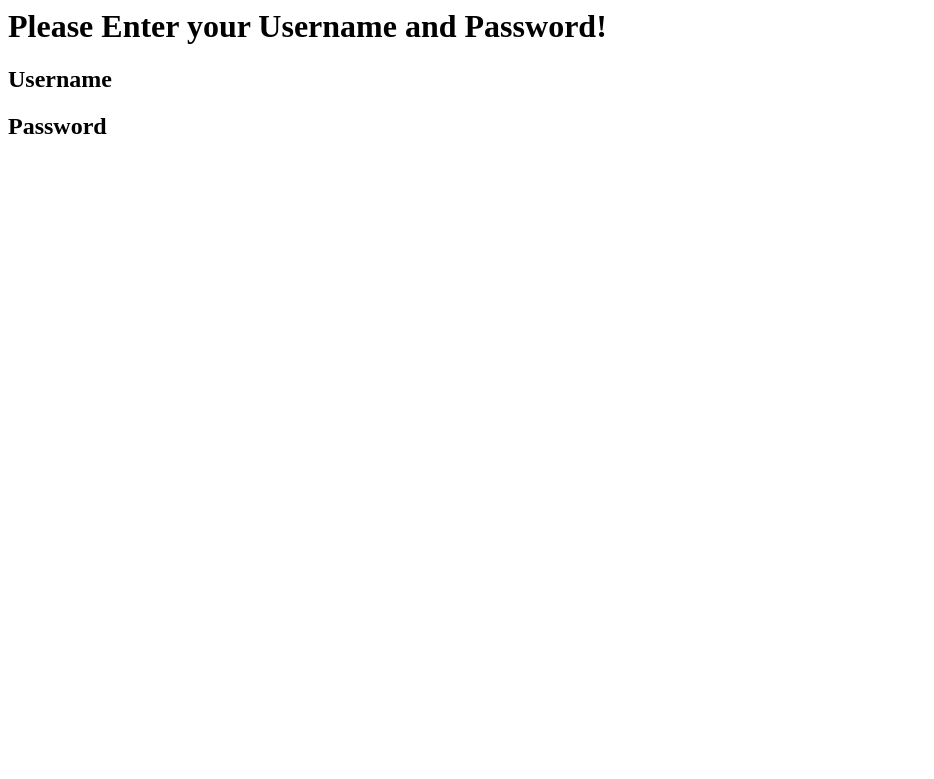
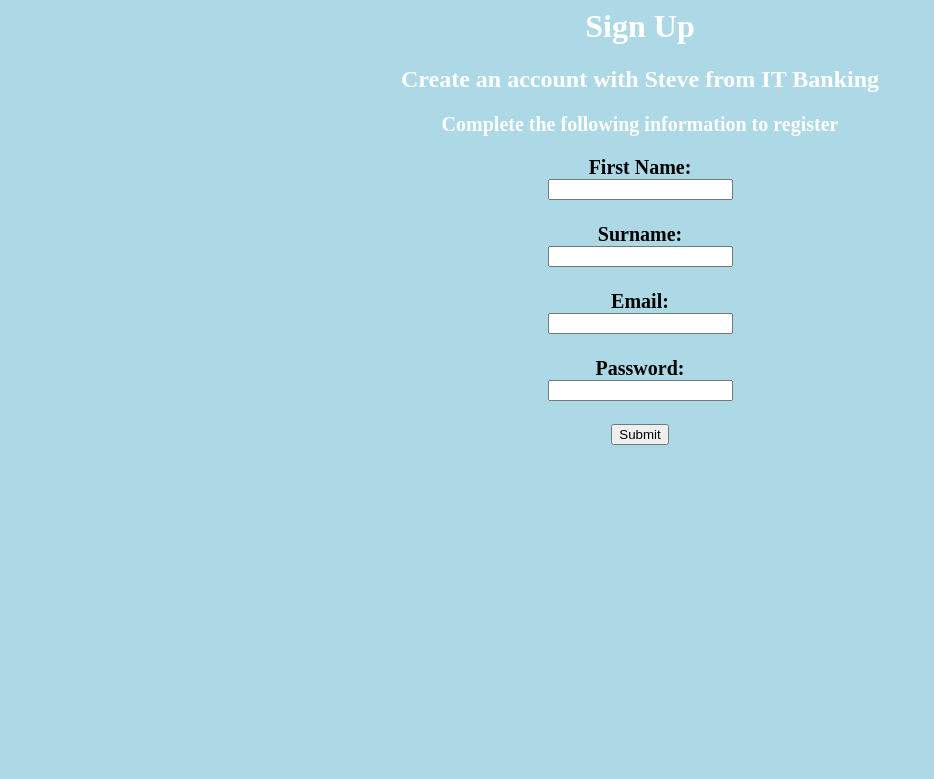
Before and after one commit to Qisen25/OAUTHSessionFixation, a Flask app: page /login in a window 1280 px wide. Shown: the top 779 px of the page, without its empty margins (0-934 px from the left). Run offline with Flask 2, Linux system fonts and the light colour scheme.

Commit message:
Update login.html

```diff
--- a/NewDemo/flaskr/templates/login.html
+++ b/NewDemo/flaskr/templates/login.html
@@ -1,7 +1,59 @@
 <html>
-<body>
-  <h1>Please Enter your Username and Password!</h1>
-  <h2>Username</h2>
-  <h2>Password</h2>
-</body>
+  <head>
+    <title>Steve from IT Banking</title>
+  </head>
+
+  <style>
+    body {
+      background-color:lightblue;
+    }
+
+    h1 {
+      color: white;
+      text-align: center;
+    }
+
+    h2 {
+      color: white;
+      text-align: center;
+    }
+
+    p {
+      color: white;
+      text-align: center;
+      font-size: 20px;
+    }
+
+    form {
+      text-align: center;
+      font-size: 20px;
+      color: black;
+    }
+
+    footer {
+      text-align: center;
+      font-size: 10px;
+    }
+
+  </style>
+
+  <body>
+    <h1>Sign Up</h1>
+    <h2>Create an account with Steve from IT Banking<h2>
+    <p>Complete the following information to register</p>
+
+    <form>
+      <label for='fname'>First Name:</label><br>
+      <input type="text" id="fname" name="fname"><br><br>
+      <label for='lname'>Surname:</label><br>
+      <input type="text" id="lname" name="lname"><br><br>
+      <label for='email'>Email:</label><br>
+      <input type="text" id="email" name="email"><br><br>
+      <label for='password'>Password:</label><br>
+      <input type="text" id="password" name="password"><br><br>
+      <input type="Submit" value="Submit">
+    </form>
+
+  </body>
+
 </html>
```
